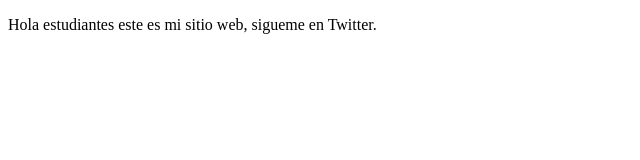
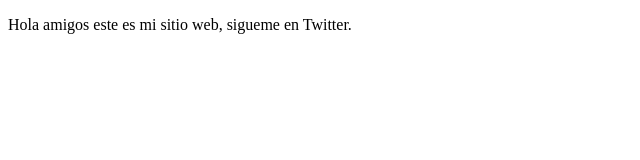
Before and after one commit to remyzero1189/proyectoDemoCursoPrework, a plain HTML site: page index.html in a window 1280 px wide. Shown: the full height of the page, 0-640 px from the left. Drawn offline with Linux system fonts and the light colour scheme.

```diff
--- a/index.html
+++ b/index.html
@@ -8,7 +8,7 @@
 </head>
 <body>
     <p>
-        Hola estudiantes este es mi sitio web, sigueme en Twitter.
+        Hola amigos este es mi sitio web, sigueme en Twitter.
     </p>
 </body>
 </html>
```
